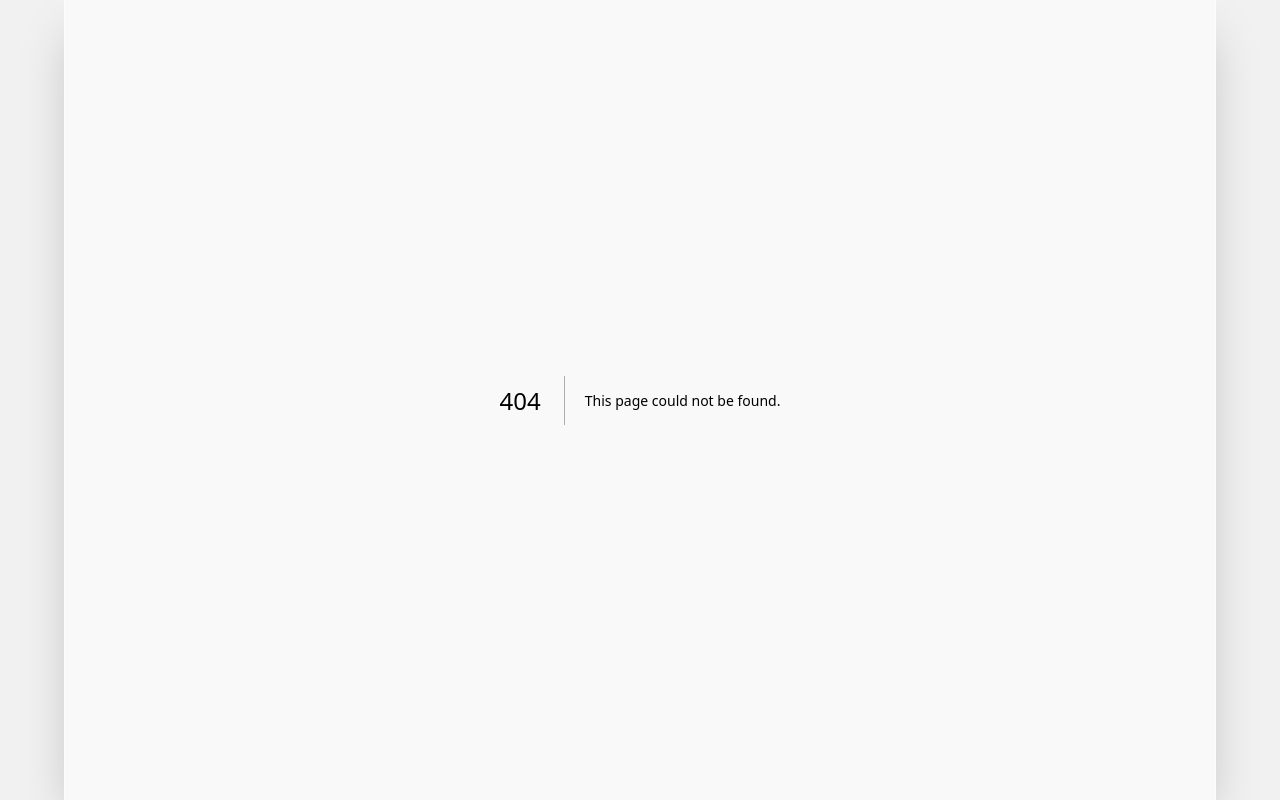
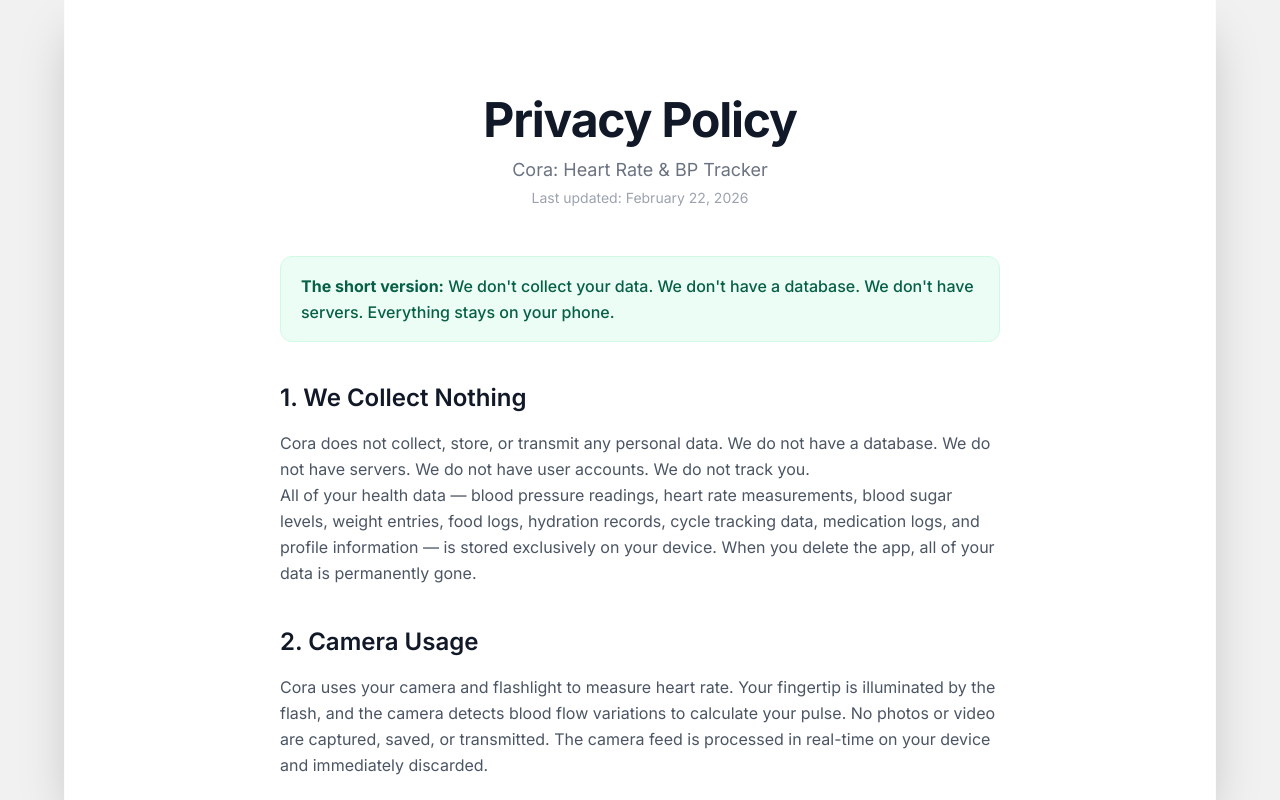
Before and after one commit to ismaelngoie/pelvicfloor, a Next.js app: page /cora/privacy-policy in a window 1280 px wide. Before the commit this address had no page. Built offline with nearby package versions, Linux system fonts and the light colour scheme.

Commit message:
Create page.js

```diff
--- /dev/null
+++ b/app/cora/privacy-policy/page.js
@@ -0,0 +1,150 @@
+// app/cora/privacy-policy/page.js
+// Cora — Privacy Policy (zero data collection)
+
+export const metadata = {
+  title: "Privacy Policy | Cora Health",
+  description: "Privacy Policy for Cora: Heart Rate & BP Tracker iOS app.",
+  robots: { index: true, follow: true },
+};
+
+export default function CoraPrivacyPolicy() {
+  return (
+    <div className="min-h-screen bg-white">
+      <div className="mx-auto max-w-3xl px-6 py-16 sm:py-24">
+        {/* Header */}
+        <div className="mb-12 text-center">
+          <h1 className="text-4xl font-bold tracking-tight text-gray-900 sm:text-5xl">
+            Privacy Policy
+          </h1>
+          <p className="mt-3 text-lg text-gray-500">
+            Cora: Heart Rate &amp; BP Tracker
+          </p>
+          <p className="mt-1 text-sm text-gray-400">
+            Last updated: February 22, 2026
+          </p>
+        </div>
+
+        {/* Body */}
+        <div className="prose prose-gray prose-lg max-w-none [&_h2]:mt-10 [&_h2]:mb-4 [&_h2]:text-2xl [&_h2]:font-semibold [&_h2]:text-gray-900 [&_p]:text-gray-600 [&_p]:leading-relaxed [&_li]:text-gray-600 [&_ul]:pl-5 [&_ul]:list-disc">
+
+          <p className="rounded-xl bg-emerald-50 px-5 py-4 !text-emerald-800 font-medium border border-emerald-100">
+            <strong>The short version:</strong> We don&apos;t collect your data. We don&apos;t have
+            a database. We don&apos;t have servers. Everything stays on your phone.
+          </p>
+
+          {/* 1 */}
+          <h2>1. We Collect Nothing</h2>
+          <p>
+            Cora does not collect, store, or transmit any personal data. We do not have a database.
+            We do not have servers. We do not have user accounts. We do not track you.
+          </p>
+          <p>
+            All of your health data — blood pressure readings, heart rate measurements, blood sugar
+            levels, weight entries, food logs, hydration records, cycle tracking data, medication
+            logs, and profile information — is stored exclusively on your device. When you delete the
+            app, all of your data is permanently gone.
+          </p>
+
+          {/* 2 */}
+          <h2>2. Camera Usage</h2>
+          <p>
+            Cora uses your camera and flashlight to measure heart rate. Your fingertip is illuminated
+            by the flash, and the camera detects blood flow variations to calculate your pulse. No
+            photos or video are captured, saved, or transmitted. The camera feed is processed in
+            real-time on your device and immediately discarded.
+          </p>
+
+          {/* 3 */}
+          <h2>3. Apple Health</h2>
+          <p>
+            If you choose to connect Apple Health, Cora can read and write health data (blood
+            pressure, heart rate, blood glucose, weight, steps, active energy) with your permission.
+            This stays between your device and Apple. We never see it.
+          </p>
+
+          {/* 4 */}
+          <h2>4. AI Health Coach &amp; Food Scanner</h2>
+          <p>
+            Cora includes an AI coach and a food photo scanner powered by Google Gemini through
+            Firebase AI. This is the only external service Cora uses.
+          </p>
+          <p>
+            When you ask the AI coach a question or snap a food photo, your message (along with
+            basic health context like recent readings) is sent to Google&apos;s Gemini API to
+            generate a response. The response is returned to your device. That&apos;s it.
+          </p>
+          <p>
+            We do not store these conversations on any server. Your chat history lives on your phone
+            only. Google&apos;s handling of AI requests is governed by{" "}
+            <a
+              href="https://policies.google.com/privacy"
+              target="_blank"
+              rel="noopener noreferrer"
+              className="text-rose-600 underline underline-offset-2"
+            >
+              Google&apos;s Privacy Policy
+            </a>
+            .
+          </p>
+
+          {/* 5 */}
+          <h2>5. No Ads. No Tracking. No Analytics.</h2>
+          <p>
+            Cora contains zero advertisements. We do not use any analytics SDKs, tracking pixels, or
+            third-party data collection tools. We do not know who you are, how often you open the
+            app, or what features you use. We have no way of knowing.
+          </p>
+
+          {/* 6 */}
+          <h2>6. No Subscriptions</h2>
+          <p>
+            Cora is 100% free. No in-app purchases, no subscriptions, no premium tiers, no paywalls.
+            Every feature is available to every user at no cost.
+          </p>
+
+          {/* 7 */}
+          <h2>7. Deleting Your Data</h2>
+          <p>
+            Since everything is stored on your device, you have full control. Use the &ldquo;Delete
+            All Data&rdquo; option in Settings, or simply uninstall the app. There is nothing on our
+            end to delete because we never had it.
+          </p>
+
+          {/* 8 */}
+          <h2>8. Children&apos;s Privacy</h2>
+          <p>
+            Cora is not directed at children under 13. Since we collect no data from anyone, we
+            certainly collect no data from children.
+          </p>
+
+          {/* 9 */}
+          <h2>9. Changes to This Policy</h2>
+          <p>
+            If anything changes, we&apos;ll update this page. But our philosophy won&apos;t change:
+            your health data is yours and yours alone.
+          </p>
+
+          {/* 10 */}
+          <h2>10. Contact</h2>
+          <p>
+            Questions? Reach us at{" "}
+            <a
+              href="mailto:support@pelvi.health"
+              className="text-rose-600 underline underline-offset-2"
+            >
+              support@pelvi.health
+            </a>
+          </p>
+
+          {/* Footer */}
+          <div className="!mt-16 rounded-xl border border-gray-200 bg-gray-50 px-6 py-5 text-center">
+            <p className="!text-sm !text-gray-500 !mb-0">
+              Cora is a health tracking and education tool, not a medical device. Always consult your
+              healthcare provider for medical advice and treatment decisions.
+            </p>
+          </div>
+        </div>
+      </div>
+    </div>
+  );
+}
```
